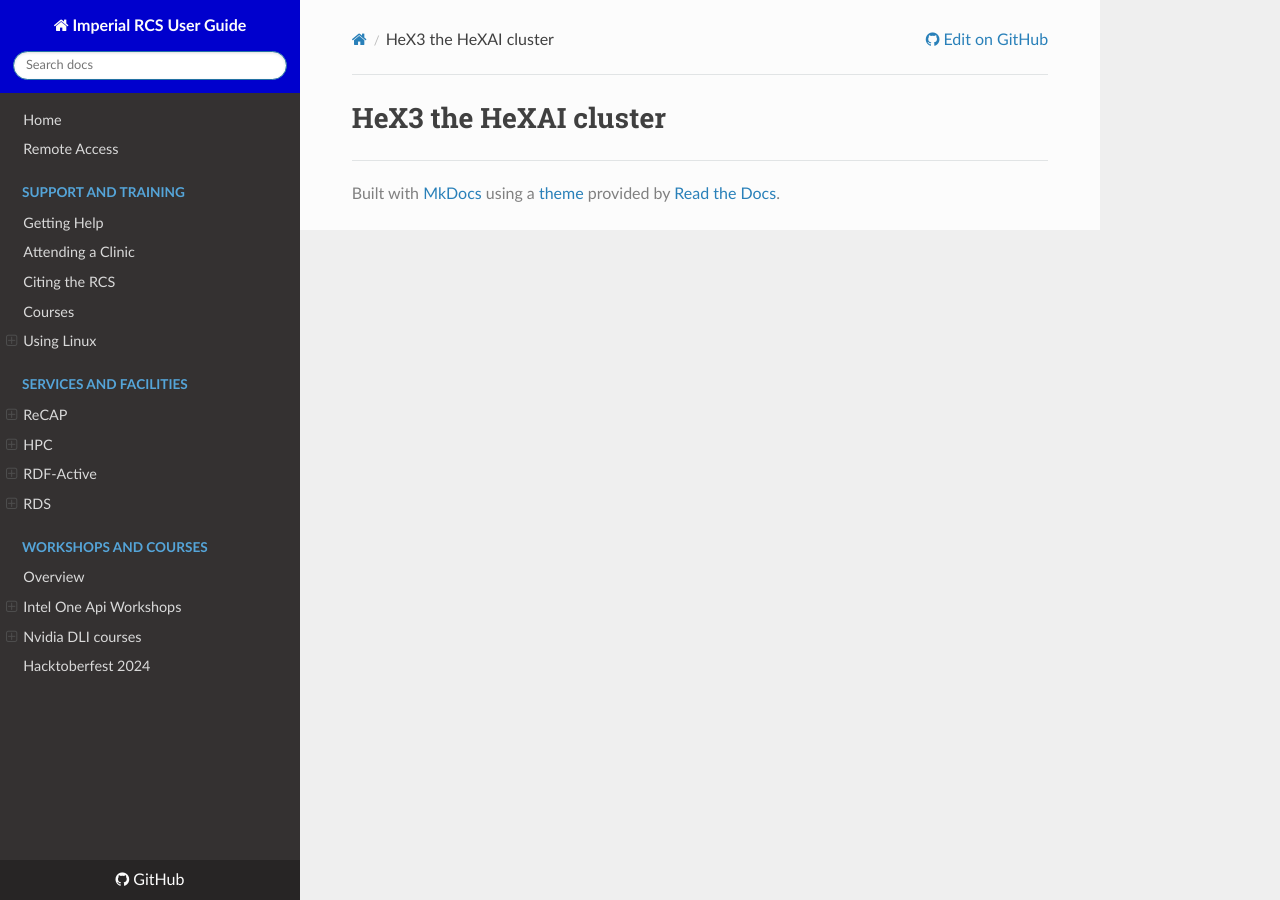
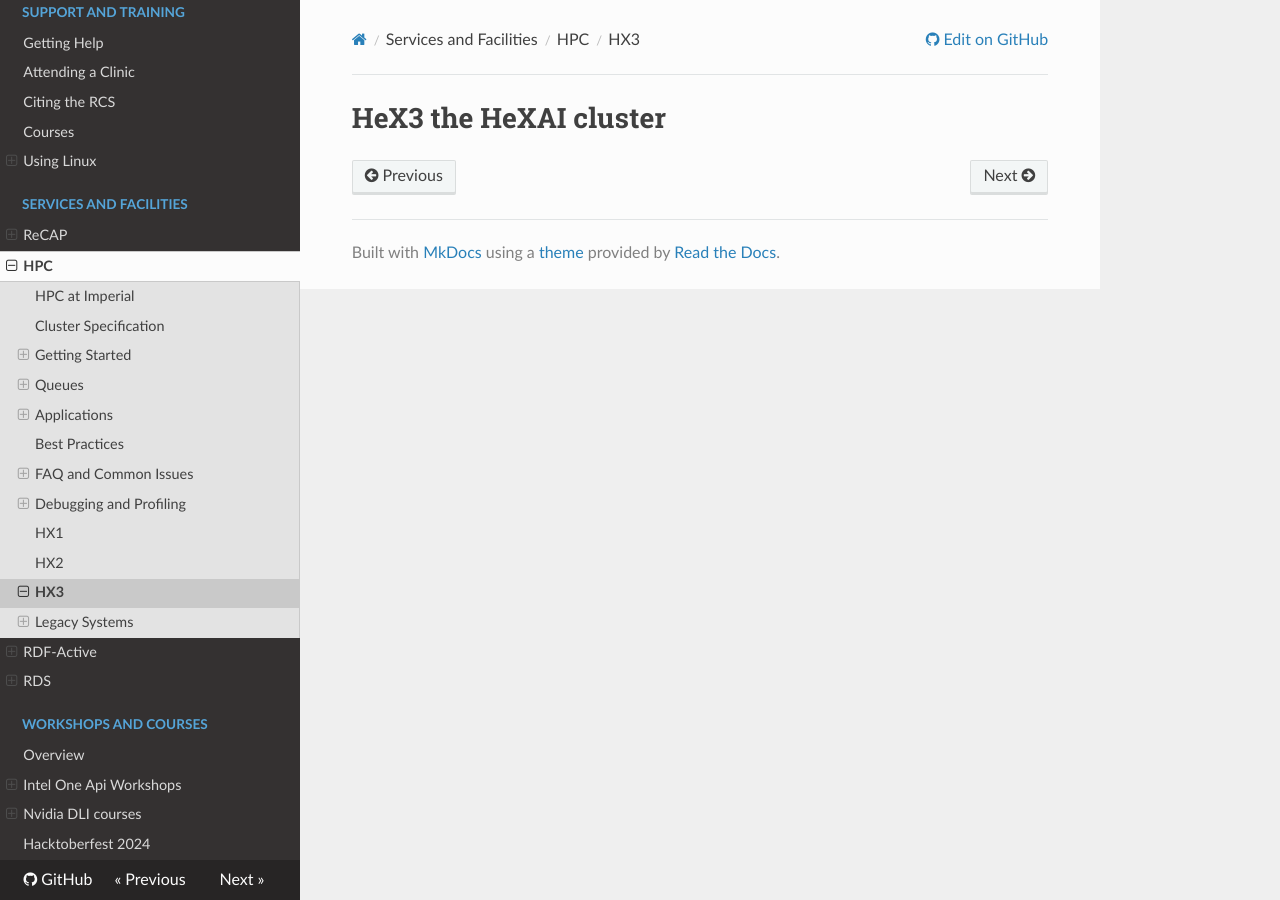
Before and after one commit to ImperialCollegeLondon/icl-rcs-user-guide, an MkDocs documentation site: the page built from docs/hpc/hx3/index.md, in a window 1280 px wide. Built offline with MkDocs 1.6.1, drawn with Linux system fonts in a browser that asks for light colours; nearby versions of some CDN libraries.

Commit message:
Created blank hex3 landing page

```diff
--- a/mkdocs.yml
+++ b/mkdocs.yml
@@ -123,6 +123,7 @@ nav:
             - Use of GDB to debug MPI program: hpc/advanced/debugging_mpi_programs/gdb_mpi_debug.md
         - HX1: hpc/hx1.md
         - HX2: hpc/pilot/hx2.md
+        - HX3: hpc/hx3/index.md
         - Legacy Systems:
           - CX3 Legacy: hpc/legacy-systems/cx3-legacy.md
       - RDF-Active:
```
Also changed, not shown: docs/hpc/hx3/index.md (renamed from docs/hpc/hex3/index.md).
